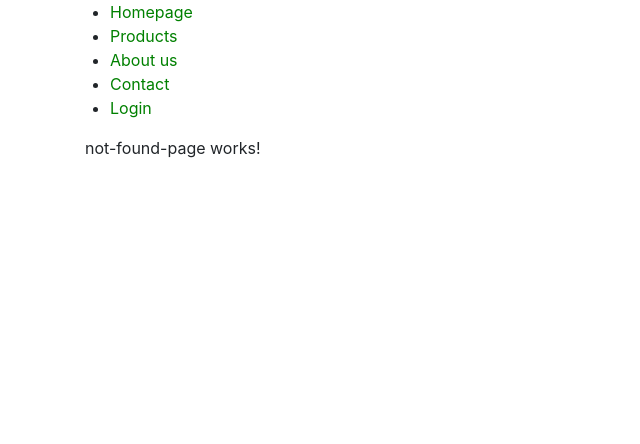
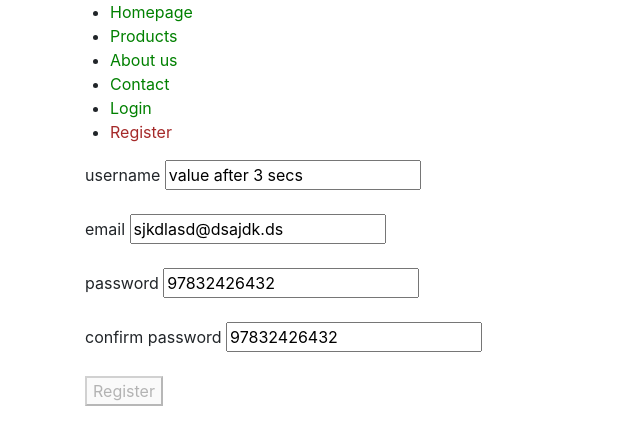
Before and after one commit to AbuAbir/angular, an Angular app: page /register in a window 1280 px wide. Shown: the top 444 px of the page, without its empty margins (0-640 px from the left). Built offline with nearby package versions, Linux system fonts and the light colour scheme.

Commit message:
reactive form implementation.

```diff
--- a/db.json
+++ b/db.json
@@ -34,6 +34,18 @@
       "email": "dsfsfsf@dasdad.ds",
       "password": "$2a$10$i.1WZ0f/RP29cOO1PbBsCe3m2tVaDAeMUI3EGht1Uj5VqB8L66nle",
       "id": 7
+    },
+    {
+      "email": "Dsada@dsada.dsad",
+      "password": "$2a$10$u1HuDDQS615LDOb7tPe/8OqxVHk3eFAcej9pPO/GRigDueM1D2JWi",
+      "username": "dasdasda",
+      "id": 8
+    },
+    {
+      "email": "dasdad@dsad.ds",
+      "password": "$2a$10$ReivNTnmOeMR7M7b5uwp5.T3UEeyHgIu2RQzilAWktcYmx6r7p0tq",
+      "username": "das",
+      "id": 9
     }
   ]
 }
--- a/src/app/app-routing.module.ts
+++ b/src/app/app-routing.module.ts
@@ -6,6 +6,7 @@ import { LoginPageComponent } from './pages/login-page/login-page.component';
 import { NotFoundPageComponent } from './pages/not-found-page/not-found-page.component';
 import { ProductDetailPageComponent } from './pages/product-detail-page/product-detail-page.component';
 import { ProductsPageComponent } from './pages/products-page/products-page.component';
+import { RegisterPageComponent } from './pages/register-page/register-page.component';
 
 // Define Route in Array
 const routes: Routes = [
@@ -15,6 +16,9 @@ const routes: Routes = [
     },
     {
       path : "login", component : LoginPageComponent
+    },
+    {
+      path : "register", component : RegisterPageComponent
     },
     {
       path : "products", redirectTo : "new-products"
--- a/src/app/components/navigation/navigation.component.html
+++ b/src/app/components/navigation/navigation.component.html
@@ -5,5 +5,7 @@
         <li><a routerLinkActive="active" routerLink="/about-us">About us</a></li>
         <li><a routerLinkActive="active" routerLink="/contact">Contact</a></li>
         <li><a routerLinkActive="active" routerLink="/login">Login</a></li>
+        <li><a routerLinkActive="active" routerLink="/register">Register</a></li>
+
     </ul>
 </nav>
--- /dev/null
+++ b/src/app/forms/register-form/register-form.component.html
@@ -0,0 +1,34 @@
+<form [formGroup]="registerForm" (ngSubmit)="registerUser()">
+    <p>
+        <label>
+            username
+            <!-- {{username.errors | json}} -->
+            <input name="username" formControlName="username" />
+        </label>
+        <span *ngIf="username.errors && username.touched">
+            <span *ngIf="username.errors.required">Username is required.</span>
+        </span>
+    </p>
+    <p>
+        <label>
+            email
+            <!-- {{email.errors | json}} -->
+            <input name="email" formControlName="email" />
+        </label>
+    </p>
+    <p>
+        <label>
+            password
+            <!-- {{password.errors | json}} -->
+            <input name="password" formControlName="password" />
+        </label>
+    </p>
+    <p>
+        <label>
+            confirm password
+            <!-- {{confirmPassword.errors | json}} -->
+            <input name="confirmPassword" formControlName="confirmPassword" />
+        </label>
+    </p>
+    <button [disabled]="registerForm.status === 'INVALID'" type="submit">Register</button>
+</form>
--- /dev/null
+++ b/src/app/forms/register-form/register-form.component.ts
@@ -0,0 +1,57 @@
+import { Component, OnInit } from '@angular/core';
+import { FormControl, FormGroup, Validators } from '@angular/forms';
+import { timeout } from 'rxjs/operators';
+import { UserService } from 'src/app/services/user.service';
+
+@Component({
+  selector: 'tcs-register-form',
+  templateUrl: './register-form.component.html',
+  styleUrls: ['./register-form.component.scss']
+})
+export class RegisterFormComponent implements OnInit {
+
+
+  registerForm: FormGroup = new FormGroup({
+    username: new FormControl("", [Validators.required, Validators.maxLength(12)]),
+    email: new FormControl("", [Validators.email]),
+    password: new FormControl("", [Validators.required]),
+    confirmPassword: new FormControl("", [Validators.required]),
+  })
+
+  constructor(private user: UserService) { }
+
+  ngOnInit(): void {
+    setTimeout(() => {
+
+      this.registerForm.setValue({ username: "lkhfkjsfjsf", email: "sjkdlasd@dsajdk.ds", password: "97832426432", confirmPassword: "97832426432" });
+      // or
+      this.username.setValue("value after 3 secs")
+
+
+    }, 3000)
+  }
+
+
+  registerUser() {
+    this.user.register(this.registerForm.value).subscribe((response) => {
+      console.log(response);
+    })
+  }
+
+  get username() {
+    return this.registerForm.get("username")
+  }
+
+  get email() {
+    return this.registerForm.get("email")
+  }
+
+  get password() {
+    return this.registerForm.get("password")
+  }
+
+  get confirmPassword() {
+    return this.registerForm.get("confirmPassword")
+  }
+
+}
--- /dev/null
+++ b/src/app/pages/register-page/register-page.component.html
@@ -0,0 +1 @@
+<tcs-register-form></tcs-register-form>
--- /dev/null
+++ b/src/app/pages/register-page/register-page.component.ts
@@ -0,0 +1,15 @@
+import { Component, OnInit } from '@angular/core';
+
+@Component({
+  selector: 'tcs-register-page',
+  templateUrl: './register-page.component.html',
+  styleUrls: ['./register-page.component.scss']
+})
+export class RegisterPageComponent implements OnInit {
+
+  constructor() { }
+
+  ngOnInit(): void {
+  }
+
+}
--- a/src/app/services/user.service.ts
+++ b/src/app/services/user.service.ts
@@ -14,4 +14,8 @@ export class UserService {
     })
   }
 
+  register(user) {
+    return this.http.post("http://localhost:3000/users", { username: user.username, email: user.email, password: user.password })
+  }
+
 }
```
Also changed, not shown: src/app/app.module.ts (+8 -3 lines), src/app/forms/register-form/register-form.component.scss (added), src/app/pages/register-page/register-page.component.scss (added), 2 other files (tests, documents, lock files or other folders).
